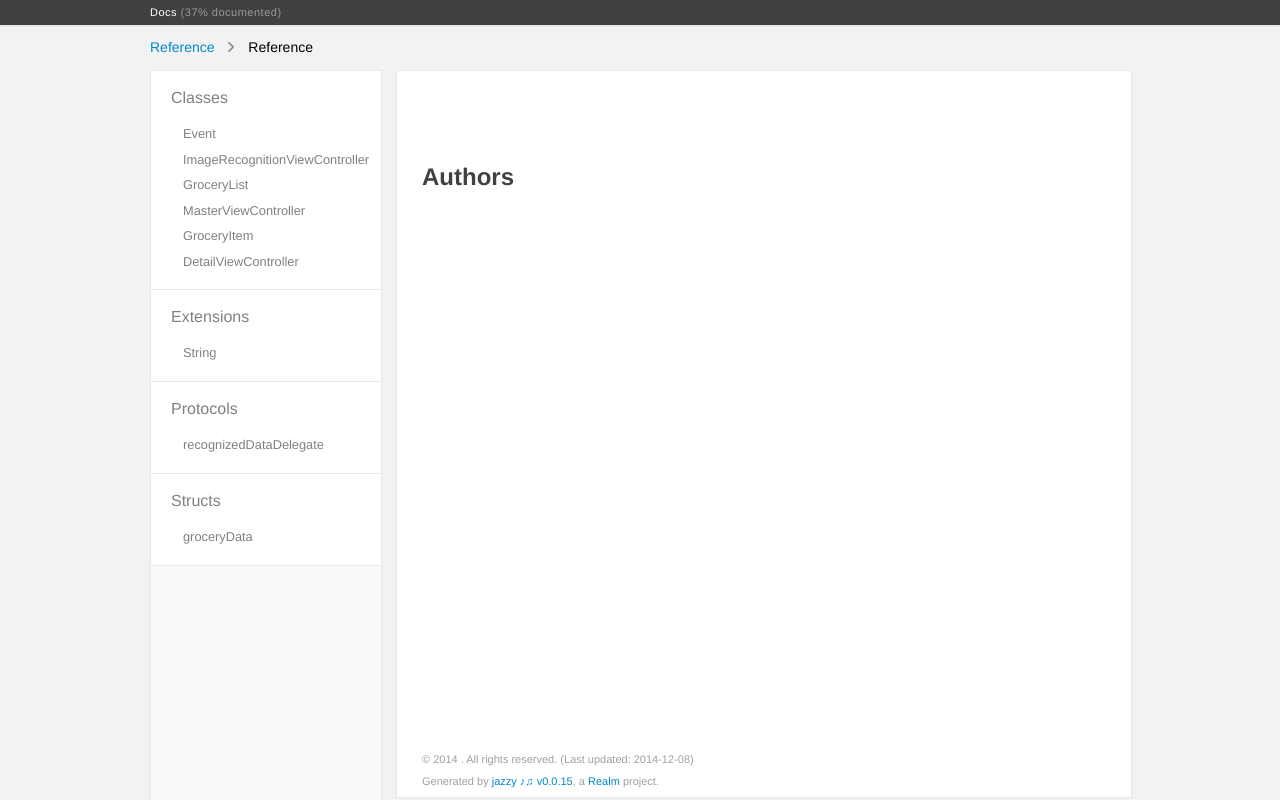
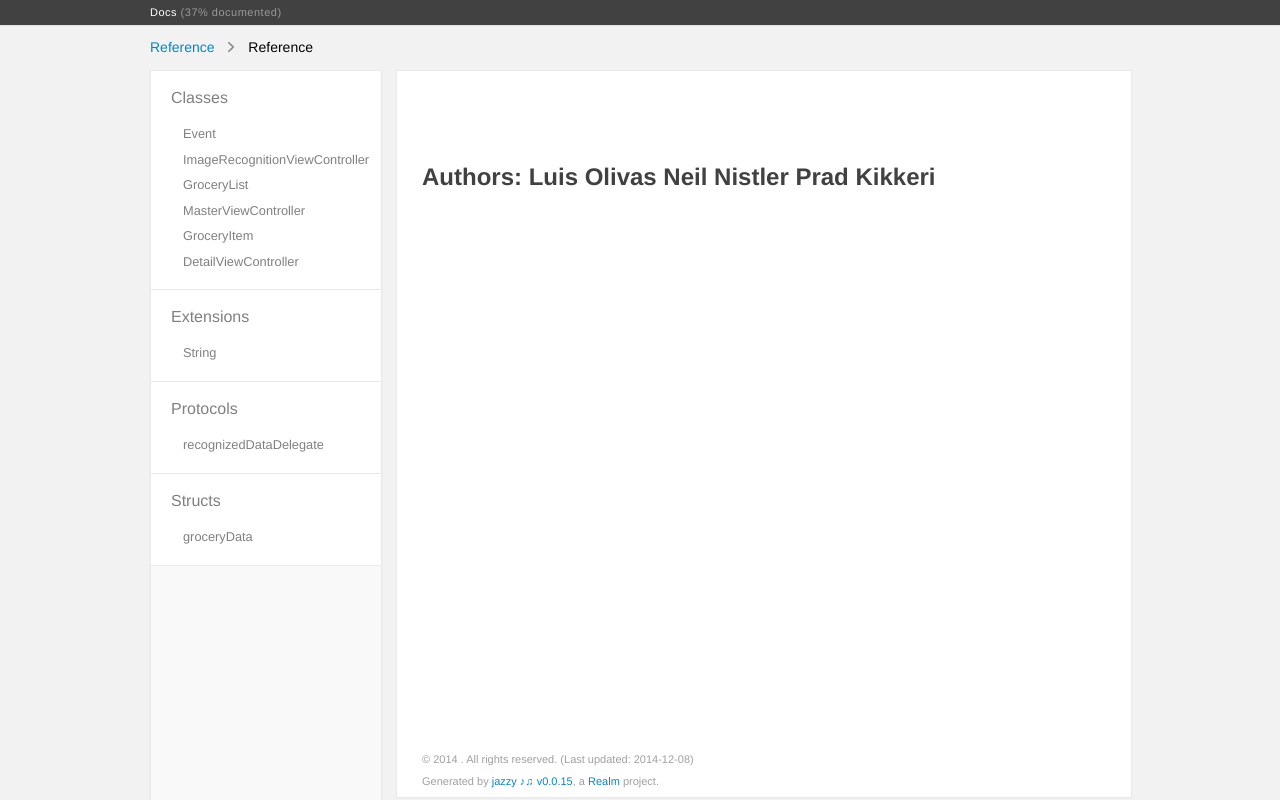
Before and after one commit to iamanocean/groceryTracker, a plain HTML site: page docs/index.html in a window 1280 px wide. Drawn offline with Linux system fonts and the light colour scheme.

Commit message:
-Updates Authors

```diff
--- a/docs/index.html
+++ b/docs/index.html
@@ -83,7 +83,7 @@
         <h1 class="chapter-name"></h1>
         <section>
           <section class="section">
-            <div class='readme'><a href='#authors' class='anchor' aria-hidden=true><span class="header-anchor"></span></a><h3 id='authors'>Authors</h3>
+            <div class='readme'><a href='#authors' class='anchor' aria-hidden=true><span class="header-anchor"></span></a><h3 id='authors'>Authors: Luis Olivas Neil Nistler Prad Kikkeri</h3>
 </div>
           </section>
         </section>
```
